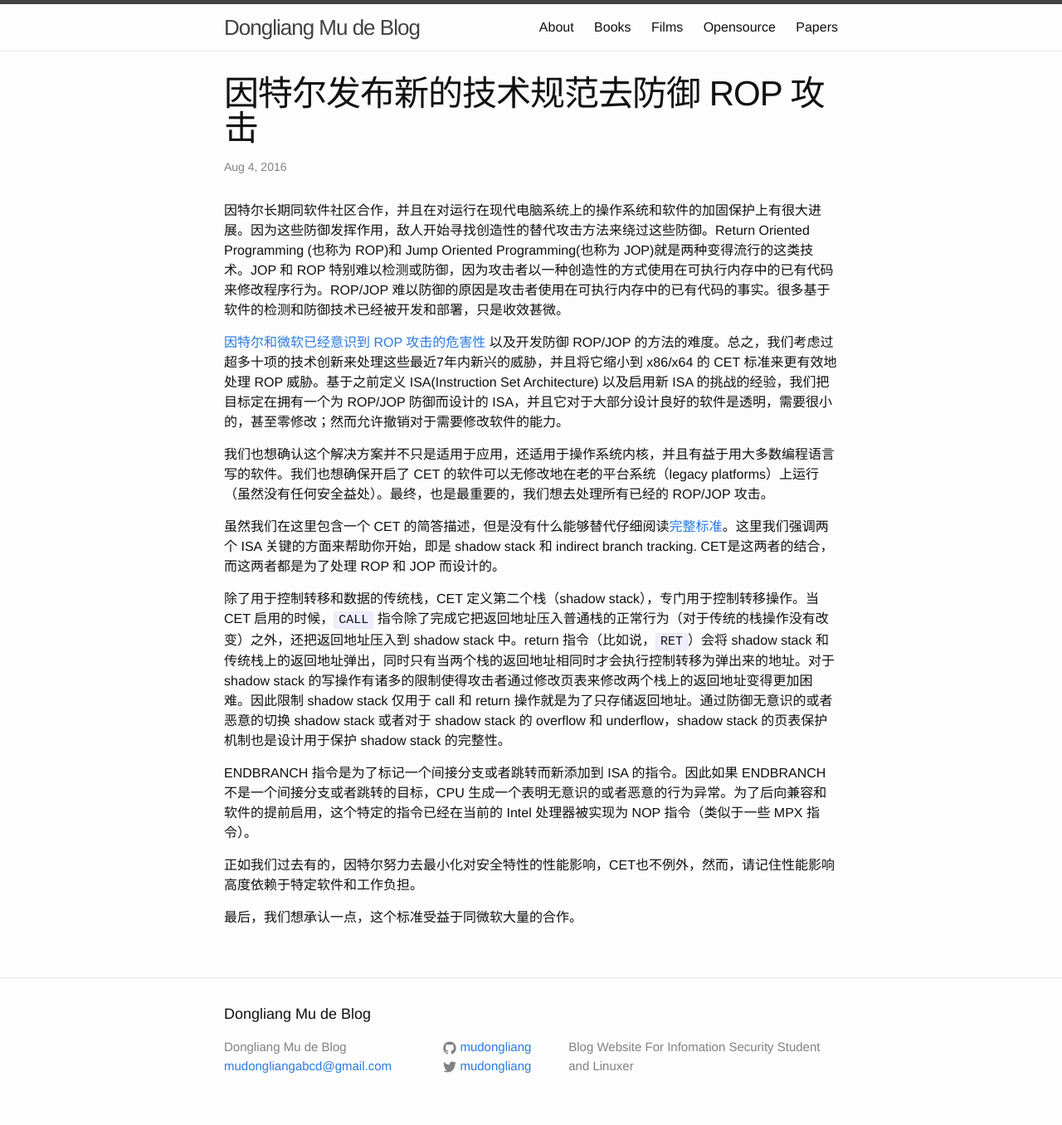
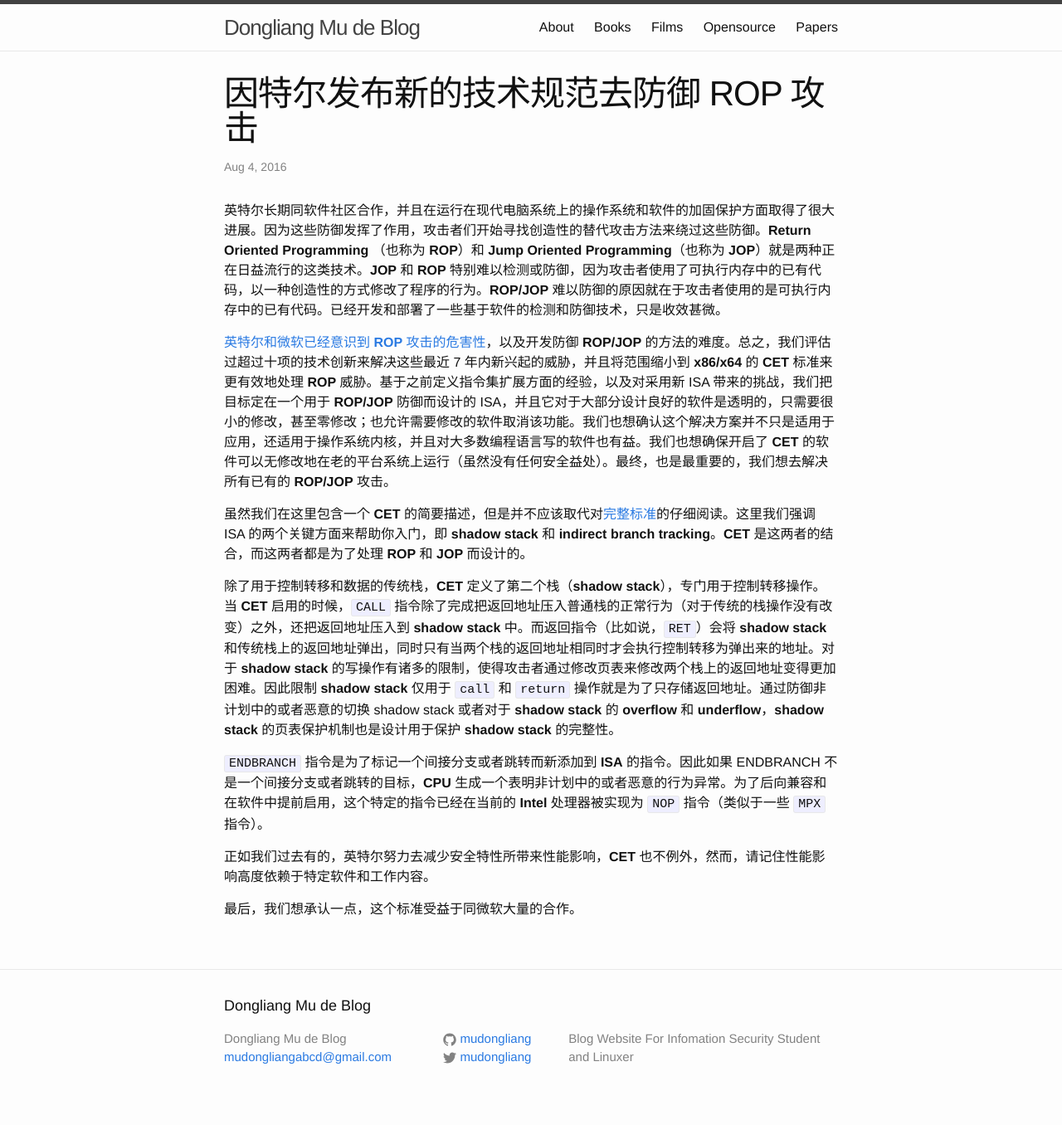
Before and after one commit to mudongliang/mudongliang.github.io, a Jekyll site: the page built from _posts/2016-08-04-intel-release-new-technology-specifications-to-protect-against-rop-attacks - zh.md, in a window 1280 px wide. Shown: the whole page at 83% size. Built offline with Jekyll 4.4.1, drawn with Linux system fonts in a browser that asks for light colours.

Commit message:
proofread by Linux CN

```diff
--- a/_posts/2016-08-04-intel-release-new-technology-specifications-to-protect-against-rop-attacks - zh.md
+++ b/_posts/2016-08-04-intel-release-new-technology-specifications-to-protect-against-rop-attacks - zh.md
@@ -7,18 +7,16 @@ category:
 tags: []
 ---
 
-因特尔长期同软件社区合作，并且在对运行在现代电脑系统上的操作系统和软件的加固保护上有很大进展。因为这些防御发挥作用，敌人开始寻找创造性的替代攻击方法来绕过这些防御。Return Oriented Programming (也称为 ROP)和 Jump Oriented Programming(也称为 JOP)就是两种变得流行的这类技术。JOP 和 ROP 特别难以检测或防御，因为攻击者以一种创造性的方式使用在可执行内存中的已有代码来修改程序行为。ROP/JOP 难以防御的原因是攻击者使用在可执行内存中的已有代码的事实。很多基于软件的检测和防御技术已经被开发和部署，只是收效甚微。
+英特尔长期同软件社区合作，并且在运行在现代电脑系统上的操作系统和软件的加固保护方面取得了很大进展。因为这些防御发挥了作用，攻击者们开始寻找创造性的替代攻击方法来绕过这些防御。**Return Oriented Programming** （也称为 **ROP**）和 **Jump Oriented Programming**（也称为 **JOP**）就是两种正在日益流行的这类技术。**JOP** 和 **ROP** 特别难以检测或防御，因为攻击者使用了可执行内存中的已有代码，以一种创造性的方式修改了程序的行为。**ROP/JOP** 难以防御的原因就在于攻击者使用的是可执行内存中的已有代码。已经开发和部署了一些基于软件的检测和防御技术，只是收效甚微。
 
-[因特尔和微软已经意识到 ROP 攻击的危害性](http://twitter.com/home/?status=Intel%20and%20Microsoft%20recognized%20the%20seriousness%20of%20ROP%20attacks%20https%3A%2F%2Fblogs.intel.com%2Fevangelists%2F2016%2F06%2F09%2Fintel-release-new-technology-specifications-protect-rop-attacks%2F%20@IntelSWevents%20%23InfoSec) 以及开发防御 ROP/JOP 的方法的难度。总之，我们考虑过超多十项的技术创新来处理这些最近7年内新兴的威胁，并且将它缩小到 x86/x64 的 CET 标准来更有效地处理 ROP 威胁。基于之前定义 ISA(Instruction Set Architecture) 以及启用新 ISA 的挑战的经验，我们把目标定在拥有一个为 ROP/JOP 防御而设计的 ISA，并且它对于大部分设计良好的软件是透明，需要很小的，甚至零修改；然而允许撤销对于需要修改软件的能力。
+[英特尔和微软已经意识到 **ROP** 攻击的危害性](http://twitter.com/home/?status=Intel%20and%20Microsoft%20recognized%20the%20seriousness%20of%20ROP%20attacks%20https%3A%2F%2Fblogs.intel.com%2Fevangelists%2F2016%2F06%2F09%2Fintel-release-new-technology-specifications-protect-rop-attacks%2F%20@IntelSWevents%20%23InfoSec)，以及开发防御 **ROP/JOP** 的方法的难度。总之，我们评估过超过十项的技术创新来解决这些最近 7 年内新兴起的威胁，并且将范围缩小到 **x86/x64** 的 **CET** 标准来更有效地处理 **ROP** 威胁。基于之前定义指令集扩展方面的经验，以及对采用新 ISA 带来的挑战，我们把目标定在一个用于 **ROP/JOP** 防御而设计的 ISA，并且它对于大部分设计良好的软件是透明的，只需要很小的修改，甚至零修改；也允许需要修改的软件取消该功能。我们也想确认这个解决方案并不只是适用于应用，还适用于操作系统内核，并且对大多数编程语言写的软件也有益。我们也想确保开启了 **CET** 的软件可以无修改地在老的平台系统上运行（虽然没有任何安全益处）。最终，也是最重要的，我们想去解决所有已有的 **ROP/JOP** 攻击。
 
-我们也想确认这个解决方案并不只是适用于应用，还适用于操作系统内核，并且有益于用大多数编程语言写的软件。我们也想确保开启了 CET 的软件可以无修改地在老的平台系统（legacy platforms）上运行（虽然没有任何安全益处）。最终，也是最重要的，我们想去处理所有已经的 ROP/JOP 攻击。
+虽然我们在这里包含一个 **CET** 的简要描述，但是并不应该取代对[完整标准](https://software.intel.com/en-us/isa-extensions/cet-preview)的仔细阅读。这里我们强调 ISA 的两个关键方面来帮助你入门，即 **shadow stack** 和 **indirect branch tracking**。**CET** 是这两者的结合，而这两者都是为了处理 **ROP** 和 **JOP** 而设计的。
 
-虽然我们在这里包含一个 CET 的简答描述，但是没有什么能够替代仔细阅读[完整标准](https://software.intel.com/en-us/isa-extensions/cet-preview)。这里我们强调两个 ISA 关键的方面来帮助你开始，即是 shadow stack 和 indirect branch tracking. CET是这两者的结合，而这两者都是为了处理 ROP 和 JOP 而设计的。
+除了用于控制转移和数据的传统栈，**CET** 定义了第二个栈（**shadow stack**），专门用于控制转移操作。当 **CET** 启用的时候，`CALL` 指令除了完成把返回地址压入普通栈的正常行为（对于传统的栈操作没有改变）之外，还把返回地址压入到 **shadow stack** 中。而返回指令（比如说，`RET`）会将 **shadow stack** 和传统栈上的返回地址弹出，同时只有当两个栈的返回地址相同时才会执行控制转移为弹出来的地址。对于 **shadow stack** 的写操作有诸多的限制，使得攻击者通过修改页表来修改两个栈上的返回地址变得更加困难。因此限制 **shadow stack** 仅用于 `call` 和 `return` 操作就是为了只存储返回地址。通过防御非计划中的或者恶意的切换 shadow stack 或者对于 **shadow stack** 的 **overflow** 和 **underflow**，**shadow stack** 的页表保护机制也是设计用于保护 **shadow stack** 的完整性。
 
-除了用于控制转移和数据的传统栈，CET 定义第二个栈（shadow stack），专门用于控制转移操作。当CET 启用的时候，`CALL` 指令除了完成它把返回地址压入普通栈的正常行为（对于传统的栈操作没有改变）之外，还把返回地址压入到 shadow stack 中。return 指令（比如说，`RET`）会将 shadow stack 和传统栈上的返回地址弹出，同时只有当两个栈的返回地址相同时才会执行控制转移为弹出来的地址。对于 shadow stack 的写操作有诸多的限制使得攻击者通过修改页表来修改两个栈上的返回地址变得更加困难。因此限制 shadow stack 仅用于 call 和 return 操作就是为了只存储返回地址。通过防御无意识的或者恶意的切换 shadow stack 或者对于 shadow stack 的 overflow 和 underflow，shadow stack 的页表保护机制也是设计用于保护 shadow stack 的完整性。
+`ENDBRANCH` 指令是为了标记一个间接分支或者跳转而新添加到 **ISA** 的指令。因此如果 ENDBRANCH 不是一个间接分支或者跳转的目标，**CPU** 生成一个表明非计划中的或者恶意的行为异常。为了后向兼容和在软件中提前启用，这个特定的指令已经在当前的 **Intel** 处理器被实现为 `NOP` 指令（类似于一些 `MPX` 指令）。
 
-ENDBRANCH 指令是为了标记一个间接分支或者跳转而新添加到 ISA 的指令。因此如果 ENDBRANCH 不是一个间接分支或者跳转的目标，CPU 生成一个表明无意识的或者恶意的行为异常。为了后向兼容和软件的提前启用，这个特定的指令已经在当前的 Intel 处理器被实现为 NOP 指令（类似于一些 MPX 指令）。
-
-正如我们过去有的，因特尔努力去最小化对安全特性的性能影响，CET也不例外，然而，请记住性能影响高度依赖于特定软件和工作负担。
+正如我们过去有的，英特尔努力去减少安全特性所带来性能影响，**CET** 也不例外，然而，请记住性能影响高度依赖于特定软件和工作内容。
 
 最后，我们想承认一点，这个标准受益于同微软大量的合作。
```
